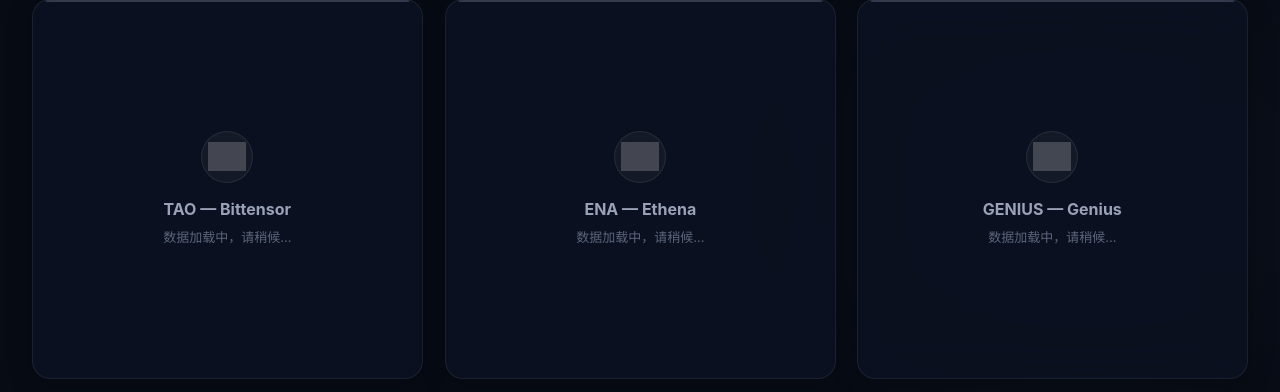
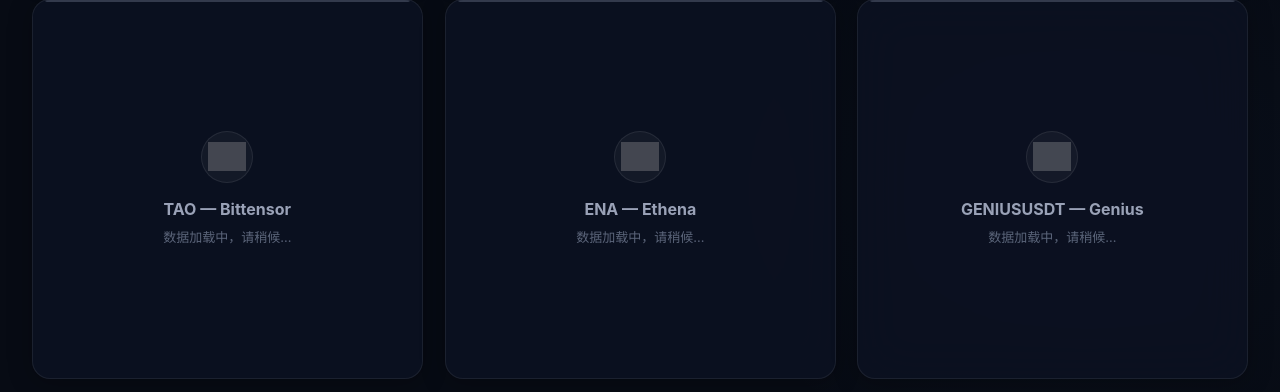
Before and after one commit to evoluk2017-sketch/crypto-signal, a Flask app: page / in a window 1280 px wide. Shown: the part 948-1340 px from the top of the page. Run offline with Flask 3, Linux system fonts and the light colour scheme; data that the repository does not hold is empty; grey boxes are pictures that could not be loaded.

Commit message:
refactor: rename GENIUS to GENIUSUSDT for consistency

```diff
--- a/config.json
+++ b/config.json
@@ -8,7 +8,7 @@
     "ASTER": {"symbol": "ASTER-USDT", "decimals": 4, "name": "Aster"},
     "TAO": {"symbol": "TAO-USDT", "decimals": 2, "name": "Bittensor", "source": "coingecko", "coin_id": "bittensor"},
     "ENA": {"symbol": "ENA-USDT", "decimals": 4, "name": "Ethena"},
-    "GENIUS": {"symbol": "GENIUSUSDT", "decimals": 4, "name": "Genius", "source": "binance"}
+    "GENIUSUSDT": {"symbol": "GENIUSUSDT", "decimals": 4, "name": "Genius", "source": "binance"}
   },
   "poll_interval_seconds": 90,
   "alert_cooldown_minutes": 30,
--- a/templates/index.html
+++ b/templates/index.html
@@ -684,12 +684,12 @@ body {
 // Config
 // ============================================================
 const BACKEND_URL = 'https://crypto-signal-0ydo.onrender.com';
-const COIN_ORDER = ['BTC', 'ETH', 'BNB', 'SOL', 'ZEC', 'ASTER', 'TAO', 'ENA', 'GENIUS'];
+const COIN_ORDER = ['BTC', 'ETH', 'BNB', 'SOL', 'ZEC', 'ASTER', 'TAO', 'ENA', 'GENIUSUSDT'];
 const COIN_NAMES = {
   BTC: 'Bitcoin', ETH: 'Ethereum', BNB: 'Binance Coin', SOL: 'Solana',
-  ZEC: 'Zcash', ASTER: 'Aster', TAO: 'Bittensor', ENA: 'Ethena', GENIUS: 'Genius'
+  ZEC: 'Zcash', ASTER: 'Aster', TAO: 'Bittensor', ENA: 'Ethena', GENIUSUSDT: 'Genius'
 };
-const COIN_DECIMALS = { BTC: 0, ETH: 0, BNB: 2, SOL: 2, ZEC: 2, ASTER: 4, TAO: 2, ENA: 4, GENIUS: 4 };
+const COIN_DECIMALS = { BTC: 0, ETH: 0, BNB: 2, SOL: 2, ZEC: 2, ASTER: 4, TAO: 2, ENA: 4, GENIUSUSDT: 4 };
 
 // Official logos (cryptologos.cc + CoinGecko fallback)
 const COIN_LOGOS = {
@@ -701,7 +701,7 @@ const COIN_LOGOS = {
   TAO: 'https://coin-images.coingecko.com/coins/images/28452/large/ARUsPeNQ_400x400.jpeg?1696527447',
   ENA: 'https://cryptologos.cc/logos/ethena-ena-logo.svg',
   ASTER: 'https://coin-images.coingecko.com/coins/images/69040/large/_ASTER.png?1757326782',
-  GENIUS: 'https://coin-images.coingecko.com/coins/images/71660/large/genius.png?1768804210',
+  GENIUSUSDT: 'https://coin-images.coingecko.com/coins/images/71660/large/genius.png?1768804210',
 };
 
 let COUNTDOWN = 60;
```
